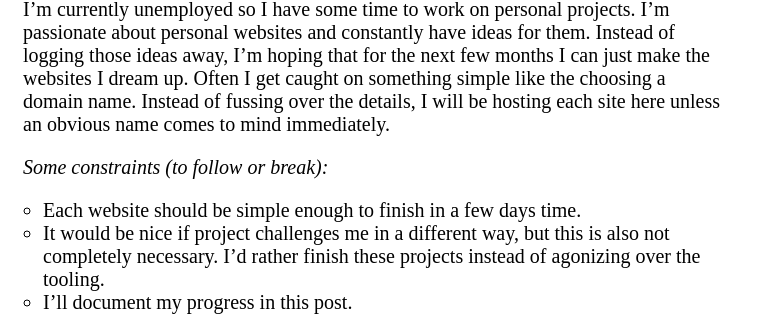
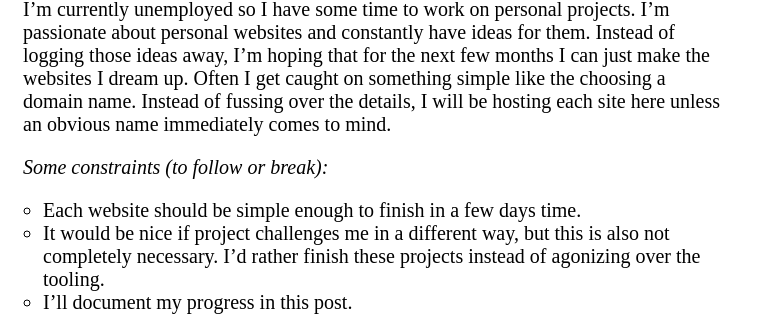
Before and after one commit to oilstel/elliott, a Jekyll site: the page built from _posts/2019-06-10-four-websites-a-month.md, in a window 1280 px wide. Shown: the part 170-486 px from the top of the page, without its empty margins (0-763 px from the left). Built offline with Jekyll 4.4.1, drawn with Linux system fonts in a browser that asks for light colours.

```diff
--- a/_posts/2019-06-10-four-websites-a-month.md
+++ b/_posts/2019-06-10-four-websites-a-month.md
@@ -5,7 +5,7 @@ color: "#a8c8ff"
 bg-color: "#525c6d"
 ---
 
-I'm currently unemployed so I have some time to work on personal projects. I'm passionate about personal websites and constantly have ideas for them. Instead of logging those ideas away, I'm hoping that for the next few months I can just make the websites I dream up. Often I get caught on something simple like the choosing a domain name. Instead of fussing over the details, I will be hosting each site here unless an obvious name comes to mind immediately.
+I'm currently unemployed so I have some time to work on personal projects. I'm passionate about personal websites and constantly have ideas for them. Instead of logging those ideas away, I'm hoping that for the next few months I can just make the websites I dream up. Often I get caught on something simple like the choosing a domain name. Instead of fussing over the details, I will be hosting each site here unless an obvious name immediately comes to mind.
 
 *Some constraints (to follow or break):*
 - Each website should be simple enough to finish in a few days time.
```
